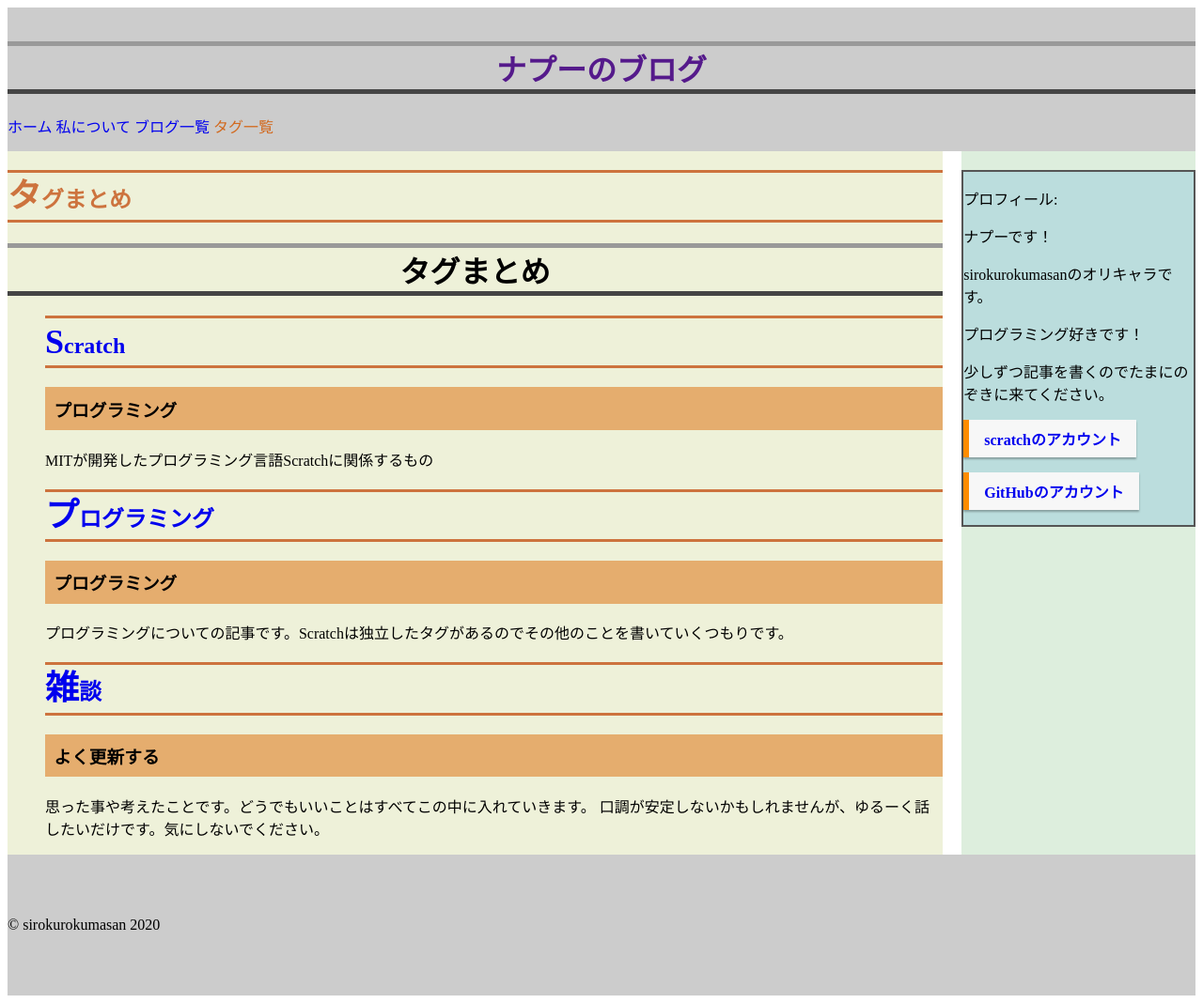
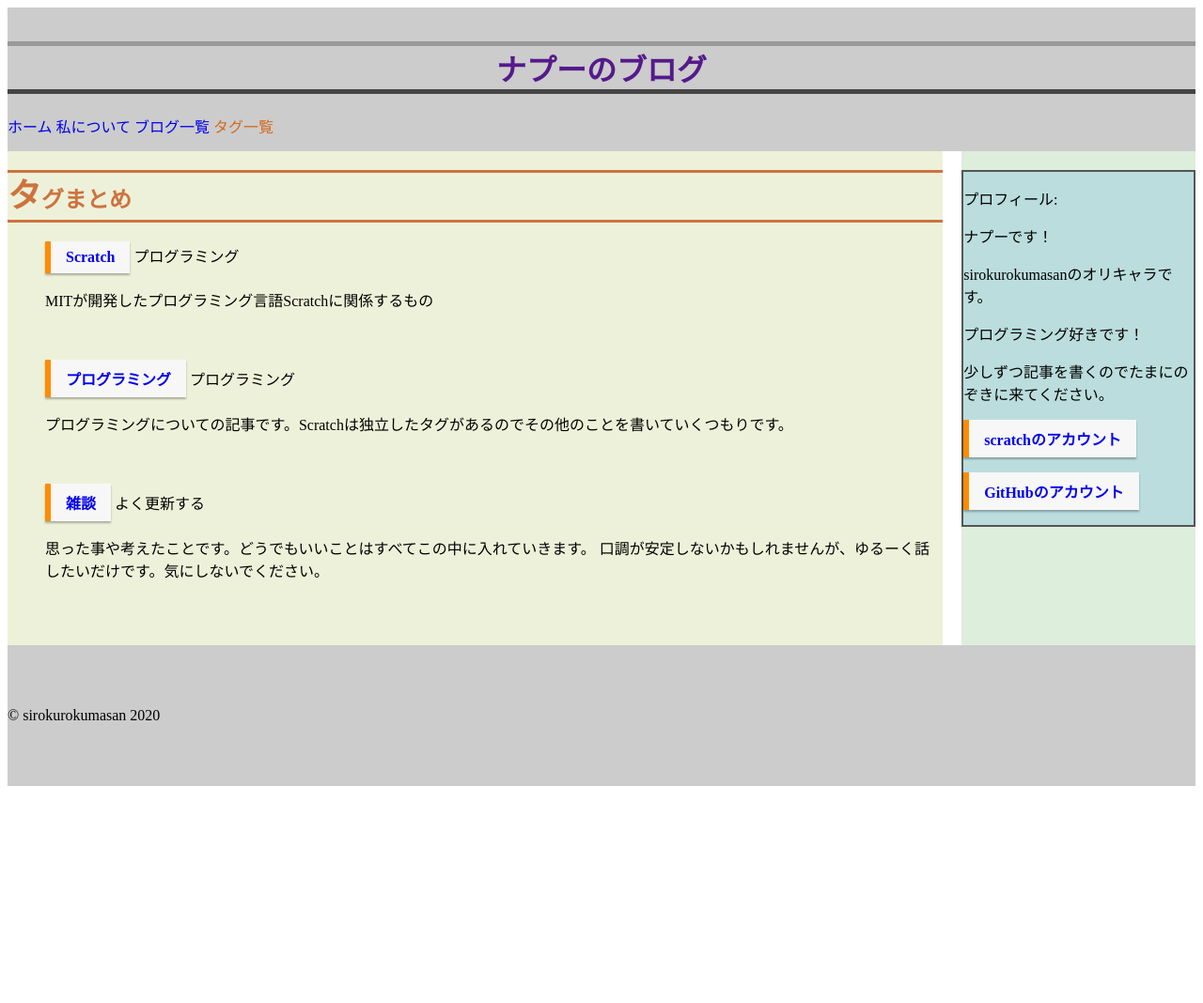
Before and after one commit to sirokurokumasan/sirokurokumasan.github.io, a Jekyll site: the page built from staff.html, in a window 1280 px wide and 1068 px high. Shown: the whole window at 94% size. Built offline with Jekyll 4.4.1, drawn with Linux system fonts in a browser that asks for light colours.

Commit message:
Update staff.html

```diff
--- a/staff.html
+++ b/staff.html
@@ -2,14 +2,12 @@
 layout: default
 title: タグまとめ
 ---
-<h1>タグまとめ</h1>
-
-<ul>
+<ul style="list-style: none;">
   {% for author in site.authors %}
     <li>
-      <h2><a href="{{ author.url }}">{{ author.name }}</a></h2>
-      <h3>{{ author.position }}</h3>
-      <p>{{ author.content | markdownify }}</p>
+      <a href="{{ author.url }}" class="btn">{{ author.name }}</a>
+      {{ author.position }}
+      <p>{{ author.content | markdownify }}</p><br><br>
     </li>
   {% endfor %}
 </ul>
```
